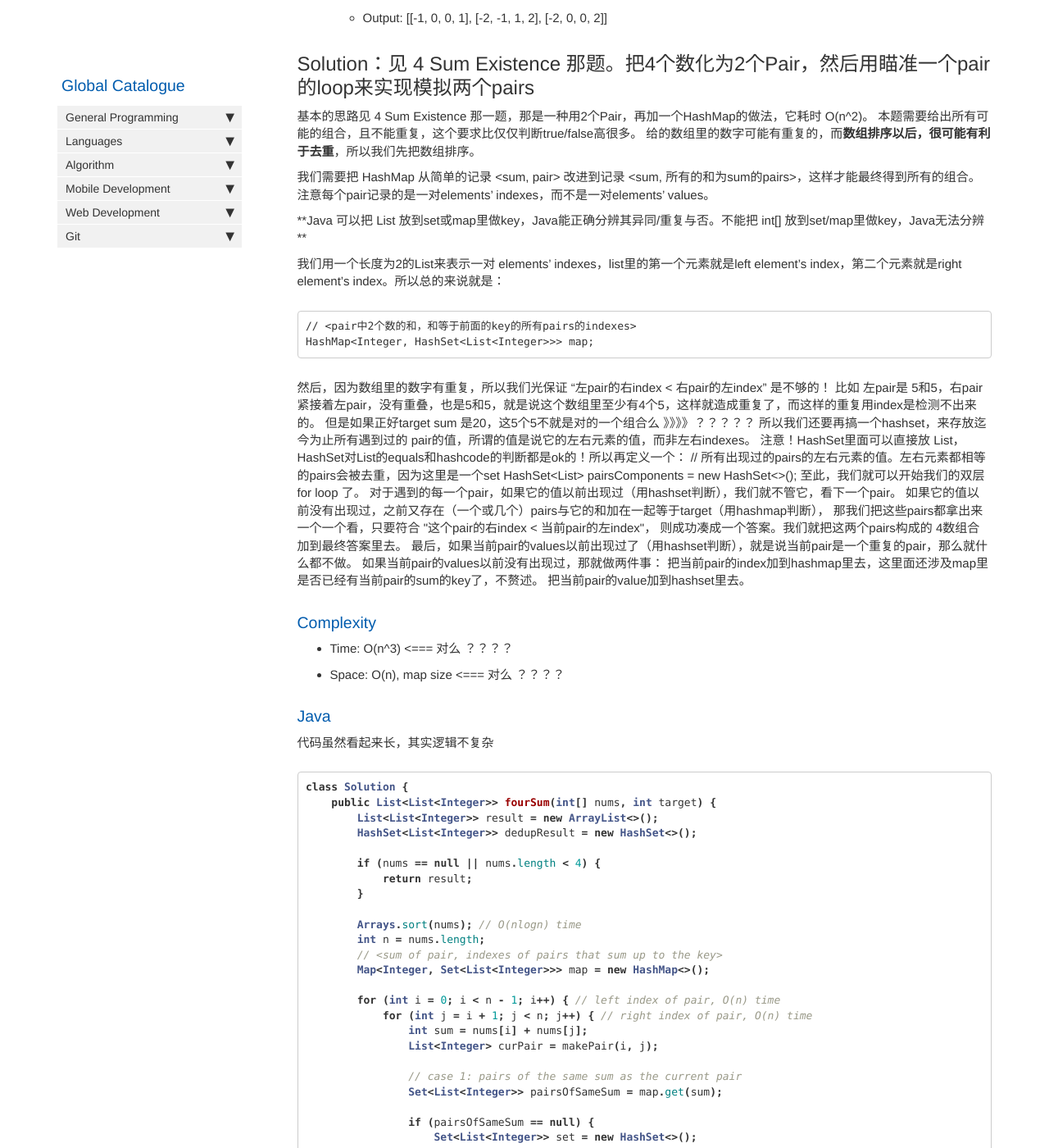
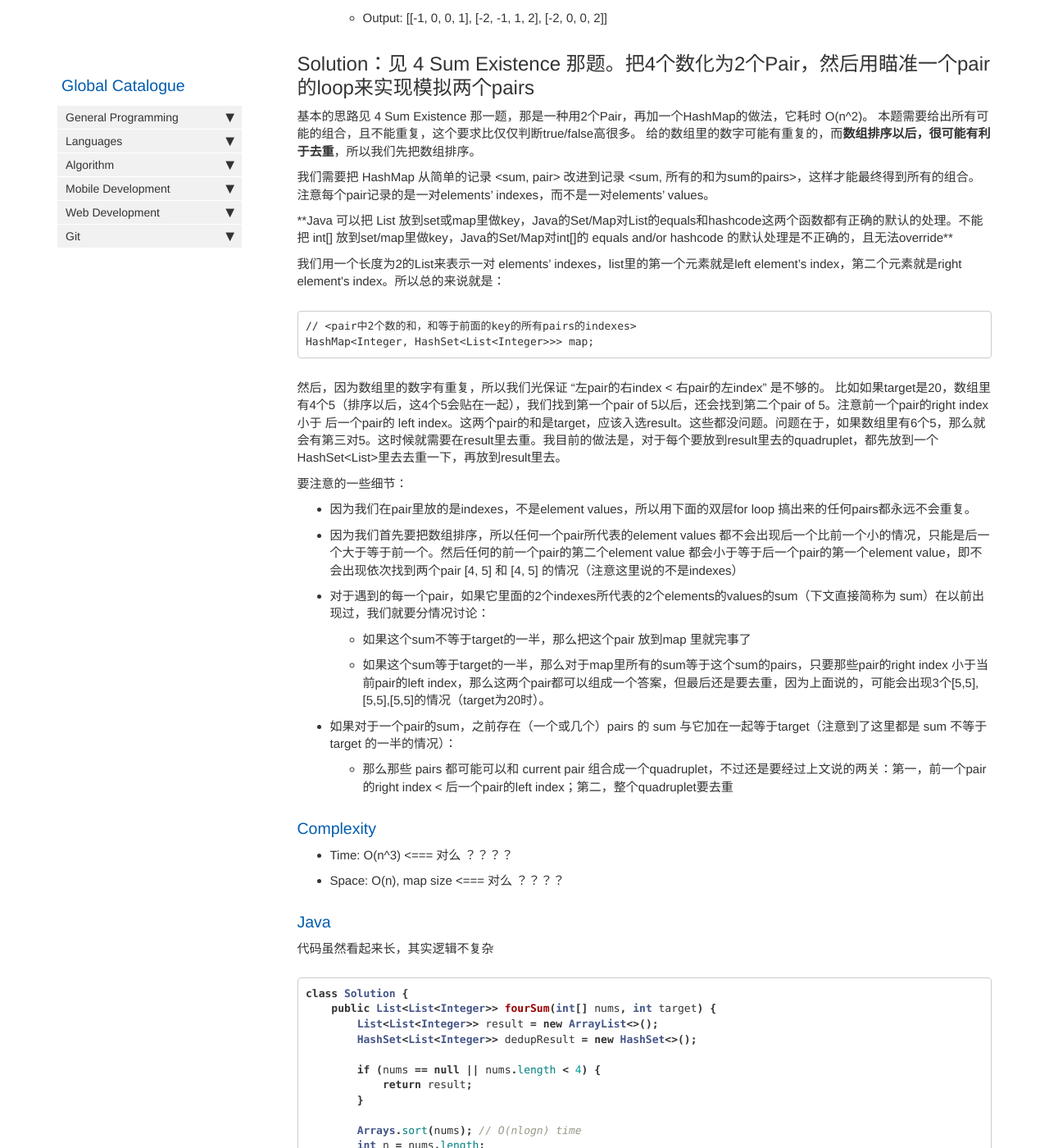
Before and after one commit to HungryOrc/hungryorc.github.io, a Jekyll site: the page built from pages/algorithm/algorithm_4Sum_allUniqueQuadruplets.md, in a window 1280 px wide and 1400 px high, scrolled down 586 px. Shown: the whole window at 82% size. Built offline with Jekyll 4.4.1, drawn with Linux system fonts in a browser that asks for light colours; nearby versions of some CDN libraries; comment, search, counter and statistics services are not loaded.

Commit message:
Update algorithm_4Sum_allUniqueQuadruplets.md

````diff
--- a/pages/algorithm/algorithm_4Sum_allUniqueQuadruplets.md
+++ b/pages/algorithm/algorithm_4Sum_allUniqueQuadruplets.md
@@ -30,7 +30,7 @@ Note:
 我们需要把 HashMap 从简单的记录 <sum, pair> 改进到记录 <sum, 所有的和为sum的pairs>，这样才能最终得到所有的组合。
 注意每个pair记录的是一对elements' indexes，而不是一对elements' values。
 
-**Java 可以把 List<Integer> 放到set或map里做key，Java能正确分辨其异同/重复与否。不能把 int[] 放到set/map里做key，Java无法分辨**
+**Java 可以把 List<Integer> 放到set或map里做key，Java的Set/Map对List的equals和hashcode这两个函数都有正确的默认的处理。不能把 int[] 放到set/map里做key，Java的Set/Map对int[]的 equals and/or hashcode 的默认处理是不正确的，且无法override**
 
 我们用一个长度为2的List来表示一对 elements' indexes，list里的第一个元素就是left element's index，第二个元素就是right element's index。所以总的来说就是：
 ```
@@ -38,22 +38,17 @@ Note:
 HashMap<Integer, HashSet<List<Integer>>> map;
 ```
 
-然后，因为数组里的数字有重复，所以我们光保证 "左pair的右index < 右pair的左index" 是不够的！
-比如 左pair是 5和5，右pair紧接着左pair，没有重叠，也是5和5，就是说这个数组里至少有4个5，这样就造成重复了，而这样的重复用index是检测不出来的。
-但是如果正好target sum 是20，这5个5不就是对的一个组合么 》》》》？？？？？
-所以我们还要再搞一个hashset，来存放迄今为止所有遇到过的 pair的值，所谓的值是说它的左右元素的值，而非左右indexes。
-注意！HashSet里面可以直接放 List，HashSet对List的equals和hashcode的判断都是ok的！所以再定义一个：
-    // 所有出现过的pairs的左右元素的值。左右元素都相等的pairs会被去重，因为这里是一个set
-    HashSet<List<Integer>> pairsComponents = new HashSet<>();
-至此，我们就可以开始我们的双层 for loop 了。
-对于遇到的每一个pair，如果它的值以前出现过（用hashset判断），我们就不管它，看下一个pair。
-如果它的值以前没有出现过，之前又存在（一个或几个）pairs与它的和加在一起等于target（用hashmap判断），
-那我们把这些pairs都拿出来一个一个看，只要符合 "这个pair的右index < 当前pair的左index"，
-则成功凑成一个答案。我们就把这两个pairs构成的 4数组合 加到最终答案里去。
-最后，如果当前pair的values以前出现过了（用hashset判断），就是说当前pair是一个重复的pair，那么就什么都不做。
-如果当前pair的values以前没有出现过，那就做两件事：
-    把当前pair的index加到hashmap里去，这里面还涉及map里是否已经有当前pair的sum的key了，不赘述。
-    把当前pair的value加到hashset里去。
+然后，因为数组里的数字有重复，所以我们光保证 "左pair的右index < 右pair的左index" 是不够的。
+比如如果target是20，数组里有4个5（排序以后，这4个5会贴在一起），我们找到第一个pair of 5以后，还会找到第二个pair of 5。注意前一个pair的right index 小于 后一个pair的 left index。这两个pair的和是target，应该入选result。这些都没问题。问题在于，如果数组里有6个5，那么就会有第三对5。这时候就需要在result里去重。我目前的做法是，对于每个要放到result里去的quadruplet，都先放到一个HashSet<List<Integer>>里去去重一下，再放到result里去。
+
+要注意的一些细节：
+* 因为我们在pair里放的是indexes，不是element values，所以用下面的双层for loop 搞出来的任何pairs都永远不会重复。
+* 因为我们首先要把数组排序，所以任何一个pair所代表的element values 都不会出现后一个比前一个小的情况，只能是后一个大于等于前一个。然后任何的前一个pair的第二个element value 都会小于等于后一个pair的第一个element value，即不会出现依次找到两个pair [4, 5] 和 [4, 5] 的情况（注意这里说的不是indexes）
+* 对于遇到的每一个pair，如果它里面的2个indexes所代表的2个elements的values的sum（下文直接简称为 sum）在以前出现过，我们就要分情况讨论：
+  * 如果这个sum不等于target的一半，那么把这个pair 放到map 里就完事了
+  * 如果这个sum等于target的一半，那么对于map里所有的sum等于这个sum的pairs，只要那些pair的right index 小于当前pair的left index，那么这两个pair都可以组成一个答案，但最后还是要去重，因为上面说的，可能会出现3个[5,5],[5,5],[5,5]的情况（target为20时）。
+* 如果对于一个pair的sum，之前存在（一个或几个）pairs 的 sum 与它加在一起等于target（注意到了这里都是 sum 不等于 target 的一半的情况）：
+  * 那么那些 pairs 都可能可以和 current pair 组合成一个quadruplet，不过还是要经过上文说的两关：第一，前一个pair的right index < 后一个pair的left index；第二，整个quadruplet要去重
 
 ### Complexity
 * Time: O(n^3) <=== 对么 ？？？？
````
